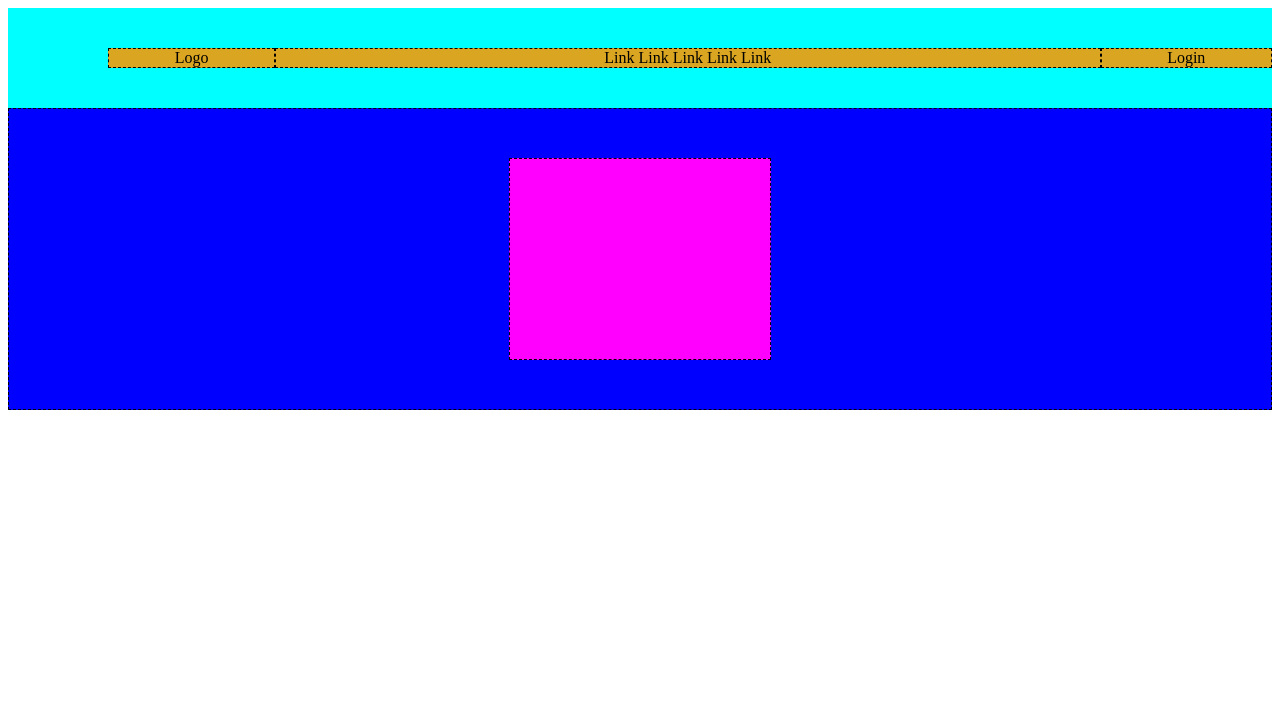
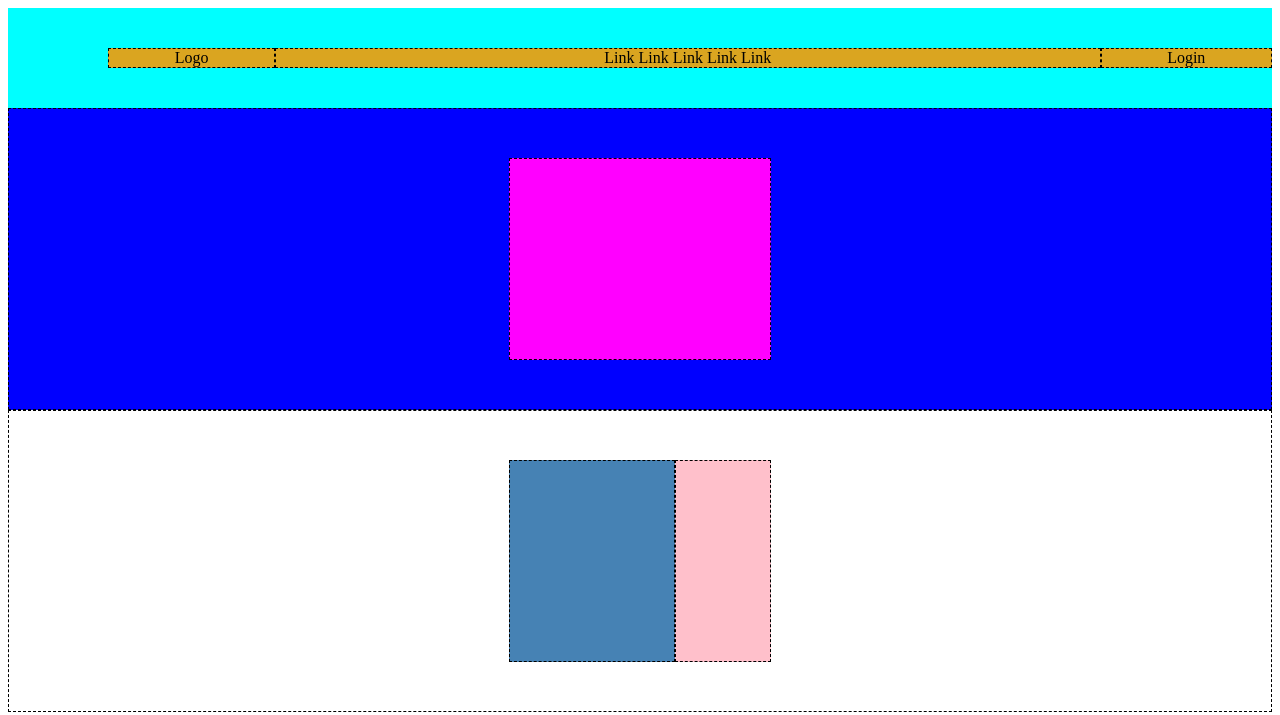
Before and after one commit to alessiarabacchi/htmlcss-struttura-discord, a plain HTML site: page index.html in a window 1280 px wide. Drawn offline with Linux system fonts and the light colour scheme.

Commit message:
feat section 2

```diff
--- a/css/style.css
+++ b/css/style.css
@@ -63,3 +63,39 @@ header {
   background-color: fuchsia;
   text-align: center;
 }
+
+.container-section-2 {
+  flex-grow: 1;
+  display: flex;
+  align-items: center;
+  padding-left: 500px;
+  padding-right: 500px;
+
+  /*debug*/
+  border: 1px dashed black;
+  background-color: white;
+  text-align: center;
+  min-height: 300px;
+}
+
+.rect-section-21 {
+  flex-grow: 1;
+  height: 200px;
+  width: 70%;
+
+  /*debug*/
+  border: 1px dashed black;
+  background-color: steelblue;
+  text-align: center;
+}
+
+.rect-section-22 {
+  flex-grow: 1;
+  height: 200px;
+  width: 40%;
+
+  /*debug*/
+  border: 1px dashed black;
+  background-color: pink;
+  text-align: center;
+}
--- a/index.html
+++ b/index.html
@@ -30,6 +30,12 @@
             <div class="rect-section-1"></div>
         </section>
 
+        <!-- Sezione 2 -->
+        <section class="container-section-2">
+            <div class="rect-section-21"></div>
+            <div class="rect-section-22"></div>
+        </section>
+
     </main>
   </body>
 </html>
```
